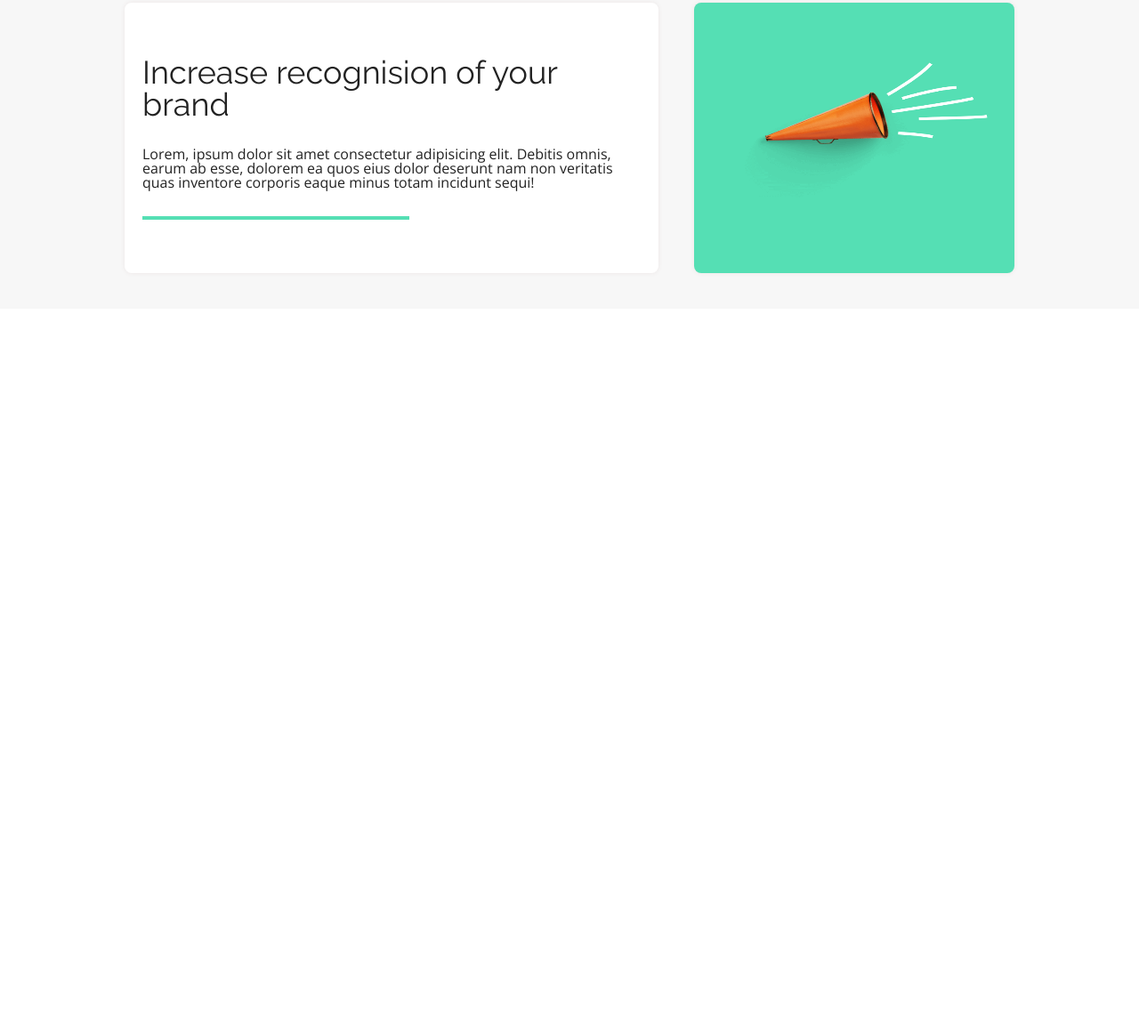
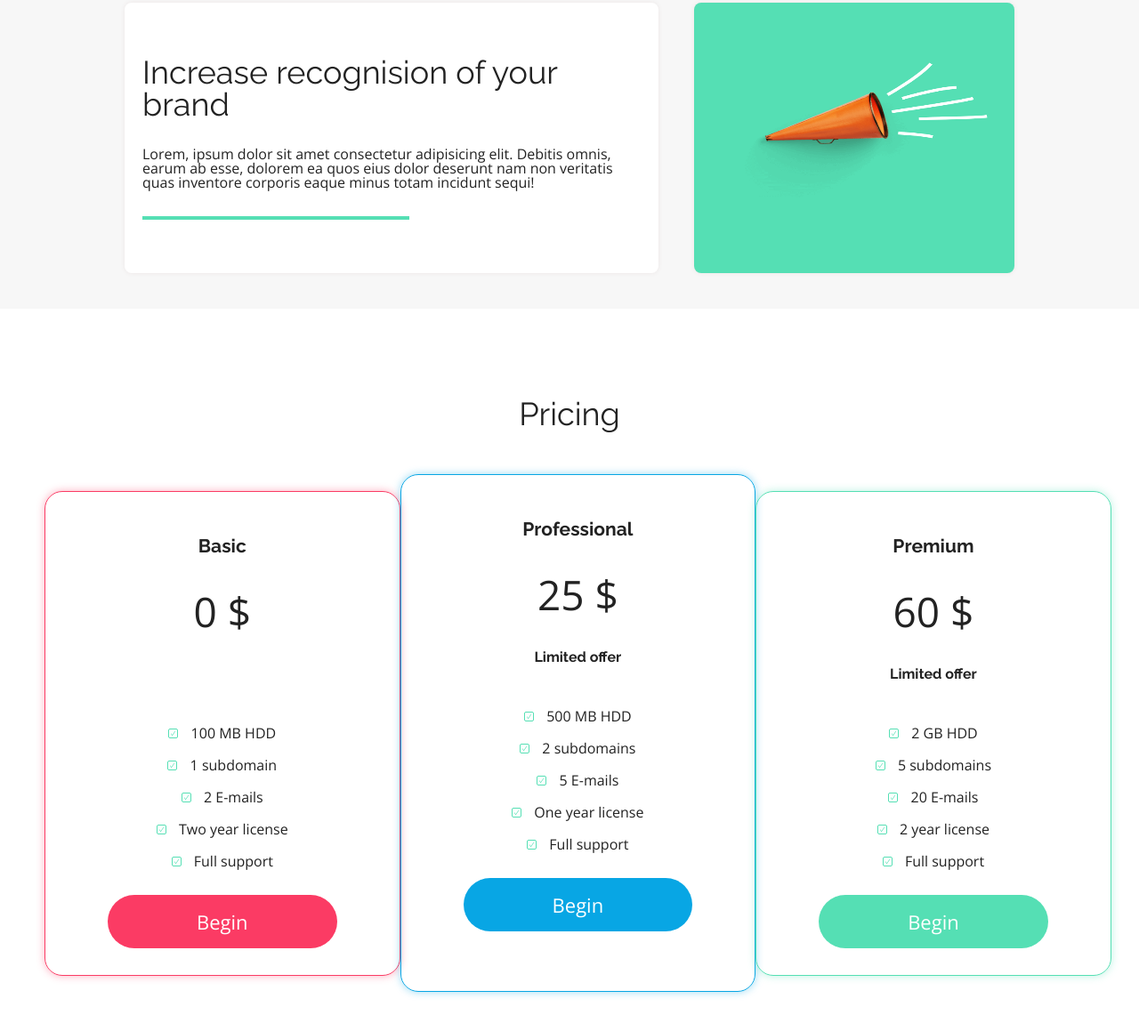
Before and after one commit to karolina-siemieniuk-morawska/warsztat-html, a plain HTML site: page index.html in a window 1280 px wide. Shown: the part 2187-3346 px from the top of the page at 89% size. Before the commit the page ends 2534 px from the top, so only its background shows below. Drawn offline with nearby package versions, Linux system fonts and the light colour scheme.

Commit message:
added section 3

```diff
--- a/css/stylesheet.css
+++ b/css/stylesheet.css
@@ -1,9 +1,9 @@
 :root {
     --primary-font: 'Raleway', sans-serif;
     --secondary-font: 'Open Sans', sans-serif;
-    --blue: #08A6E4;
-    --red: #FB3B64;
-    --green: #55DFB4;
+    --blue: rgb(8, 166, 228);
+    --red: rgb(251, 59, 100);
+    --green: rgb(85, 223, 180);
     --darkgrey: #707070;
     --semigrey: #95989A;
     --lightgrey: #A5A5A5;
@@ -271,3 +271,86 @@ a {
 .article-3 .hr {
     background-color: var(--green);
 }
+
+
+/* ---- SECTION 3 ----- */
+
+.title-5 {
+    text-align: center;
+    margin-top: 100px;
+}
+
+.boxes {
+    display: flex;
+    align-items: center;
+    justify-content: space-evenly;
+    margin: 50px;
+}
+
+.box {
+    padding: 30px 70px;
+    border: 1px solid var(--blue);
+    border-radius: 20px;
+    text-align: center;
+    box-shadow: 0px 0px 10px 0px rgba(8, 166, 228, 0.4);
+}
+
+.box>* {
+    padding: 20px 0;
+}
+
+.box h3,
+.box h5 {
+    font-weight: bold;
+    font-family: var(--primary-font);
+}
+
+.box h4,
+.box li {
+    font-family: var(--secondary-font);
+}
+
+.box h3 {
+    font-size: 21px;
+}
+
+.box h4 {
+    font-size: 46px;
+    font-weight: 300;
+}
+
+.box li {
+    padding: 10px;
+}
+
+.box li::before {
+    content: url(../assets/Ckechmark-2.svg);
+    padding-right: 10px;
+}
+
+.box-1 {
+    border: 1px solid var(--red);
+    box-shadow: 0px 0px 10px 0px rgba(251, 59, 100, 0.4);
+}
+
+.box-1 h5 {
+    color: white;
+}
+
+.button-1 {
+    background-color: rgb(251, 59, 100);
+}
+
+.box-3 {
+    border: 1px solid var(--green);
+    box-shadow: 0px 0px 10px 0px rgba(85, 223, 180, 0.4);
+}
+
+.button-3 {
+    background-color: rgb(85, 223, 180);
+}
+
+.box-2 {
+    width: 300px;
+    height: 520px;
+}
--- a/index.html
+++ b/index.html
@@ -8,7 +8,7 @@
   <title>BestShop</title>
   <link rel="stylesheet" href="css/reset.css">
   <link rel="stylesheet" href="css/stylesheet.css">
-  <link href="https://fonts.googleapis.com/css?family=Open+Sans:400,600,700|Raleway:400,600,700&display=swap&subset=latin-ext" rel="stylesheet">
+  <link href="https://fonts.googleapis.com/css?family=Open+Sans:300,400,600,700|Raleway:200,400,600,700&display=swap&subset=latin-ext" rel="stylesheet">
 </head>
 
 <body>
@@ -94,13 +94,53 @@
       </div>
     </section>
 
-    <section class="section-3"></section>
+    <section class="section-3">
+      <h2 class="section-title title-5">Pricing</h2>
+      <div class="boxes">
 
-    <section class="section-4"></section>
+        <div class="box box-1">
+          <h3>Basic</h3>
+          <h4 class="price">0 $</h4>
+          <h5>-</h5>
+          <ul>
+            <li> 100 MB HDD</li>
+            <li> 1 subdomain</li>
+            <li> 2 E-mails</li>
+            <li> Two year license</li>
+            <li> Full support</li>
+          </ul>
+          <a href="#"><button class="button button-1">Begin</button></a>
+        </div>
 
-    <section class="section-5"></section>
+        <div class="box box-2">
+          <h3>Professional</h3>
+          <h4 class="price">25 $</h4>
+          <h5>Limited offer</h5>
+          <ul>
+            <li> 500 MB HDD</li>
+            <li> 2 subdomains</li>
+            <li> 5 E-mails</li>
+            <li> One year license</li>
+            <li> Full support</li>
+          </ul>
+          <a href="#"><button class="button button-2">Begin</button></a>
+        </div>
 
-    <section class="section-6"></section>
+        <div class="box box-3">
+          <h3>Premium</h3>
+          <h4 class="price">60 $</h4>
+          <h5>Limited offer</h5>
+          <ul>
+            <li> 2 GB HDD</li>
+            <li> 5 subdomains</li>
+            <li> 20 E-mails</li>
+            <li> 2 year license</li>
+            <li> Full support</li>
+          </ul>
+          <a href="#"><button class="button button-3">Begin</button></a>
+        </div>
+      </div>
+    </section>
 
   </main>
 
```
Also changed, not shown: assets/Ckechmark-2.svg (renamed from assets/Ckechmark-1.svg).
